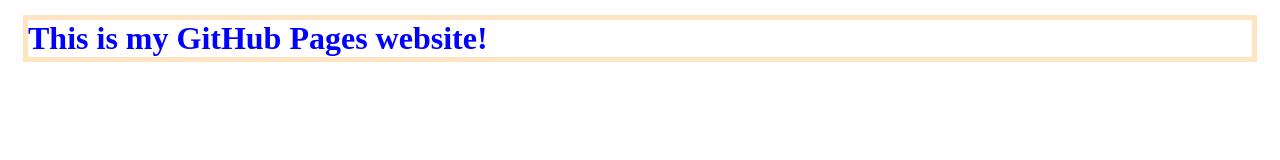
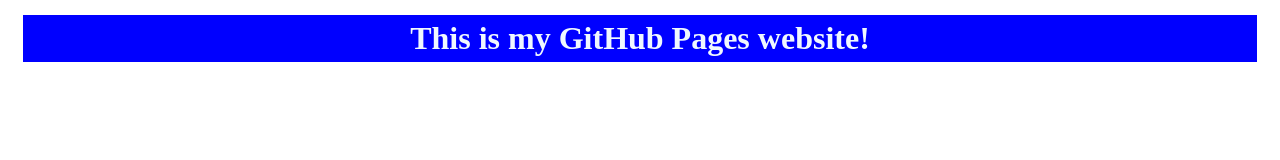
Before and after one commit to josiahhuy/josiahhuy.github.io, a plain HTML site: page index.html in a window 1280 px wide. Drawn offline with Linux system fonts and the light colour scheme.

Commit message:
changed colors

```diff
--- a/index.html
+++ b/index.html
@@ -4,9 +4,11 @@
         <title>My site!</title>
         <style>
             h1 {
-                color: blue;
+                color: aliceblue;
+                text-align: center;
+                background-color: blue;
                 border: solid;
-                border-color: bisque;
+                border-color: blue;
                 border-width: 5px;
                 margin: 15px;
             }
```
